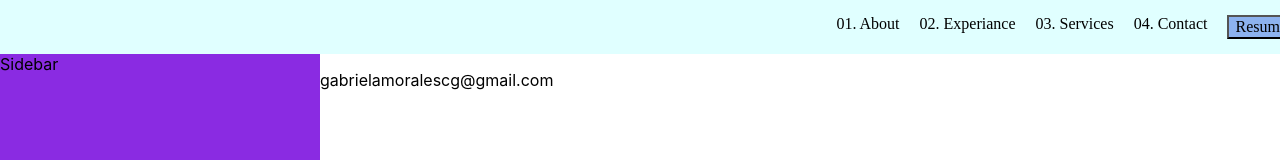
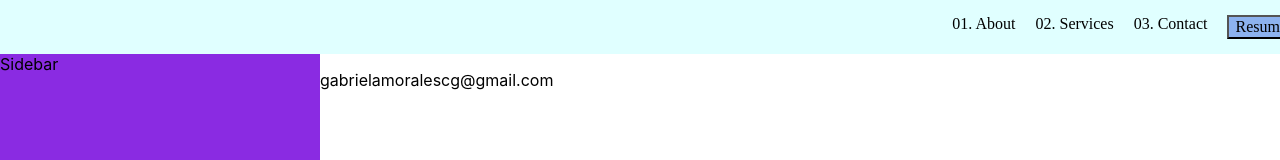
Before and after one commit to gabmora/gmc-profile, a React (Create React App) app: page /Contact in a window 1280 px wide. Shown: the top 160 px of the page. Built offline with nearby package versions, Linux system fonts and the light colour scheme; a web font is replaced by a local one.

Commit message:
initial commit

```diff
--- a/src/components/Header.js
+++ b/src/components/Header.js
@@ -15,10 +15,8 @@
     </Link>
     <nav className="header-nav">
         <Link to="/about" className="nav-link">01. About </Link>
-        <Link to="/experiance" className="nav-link">02. Experiance</Link>
-        <Link to="/services" className="nav-link">03. Services</Link>
-
-        <Link to="/contact" className="nav-link">04. Contact</Link>
+        <Link to="/services" className="nav-link">02. Services</Link>
+        <Link to="/contact" className="nav-link">03. Contact</Link>
         {/* <Route path="/Contact" element={<Contact />} ></Route> */}
 
         <button className="resume-button">Resume</button>
```
